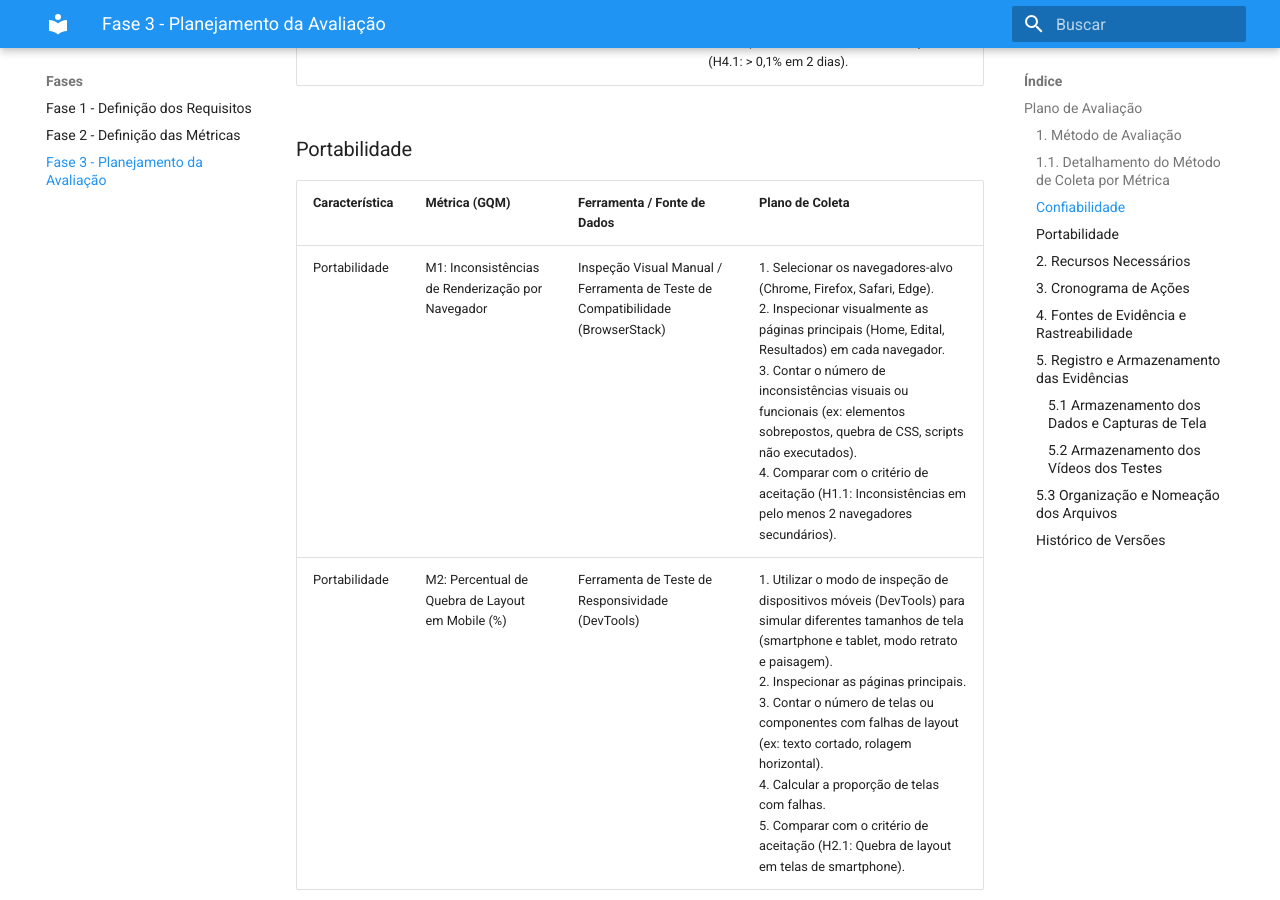
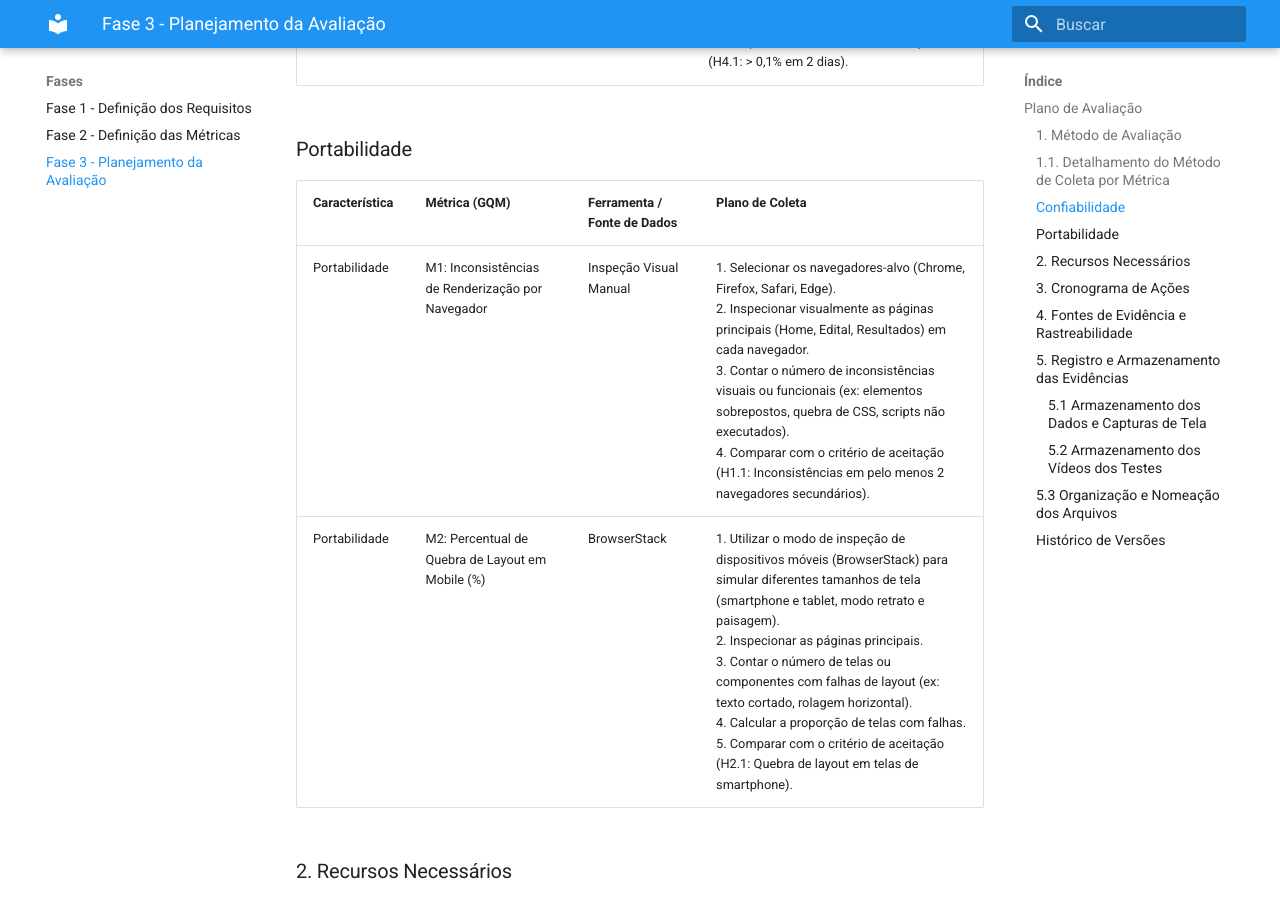
Before and after one commit to FCTE-Qualidade-de-Software-1/2025-2_T02_FRANCES-ALLEN, an MkDocs documentation site: the page built from docs/fase3.md, in a window 1280 px wide and 900 px high, scrolled down 1541 px. Built offline with MkDocs 1.6.1 and Material for MkDocs 9.7.7, drawn with Linux system fonts in a browser that asks for light colours.

Commit message:
ferramentas de portabilidade

```diff
--- a/docs/fase3.md
+++ b/docs/fase3.md
@@ -30,8 +30,8 @@ A tabela abaixo detalha o plano de coleta para cada métrica definida na Fase 2.
 
 | Característica | Métrica (GQM)                                   | Ferramenta / Fonte de Dados                        | Plano de Coleta |
 |----------------|--------------------------------------------------|----------------------------------------------------|------------------|
-| Portabilidade  | M1: Inconsistências de Renderização por Navegador |Inspeção Visual Manual / Ferramenta de Teste de Compatibilidade (BrowserStack)         | 1. Selecionar os navegadores-alvo (Chrome, Firefox, Safari, Edge). <br> 2. Inspecionar visualmente as páginas principais (Home, Edital, Resultados) em cada navegador. <br> 3. Contar o número de inconsistências visuais ou funcionais (ex: elementos sobrepostos, quebra de CSS, scripts não executados). <br> 4. Comparar com o critério de aceitação (H1.1: Inconsistências em pelo menos 2 navegadores secundários). |
-| Portabilidade  | M2: Percentual de Quebra de Layout em Mobile (%) | Ferramenta de Teste de Responsividade (DevTools)                      | 1. Utilizar o modo de inspeção de dispositivos móveis (DevTools) para simular diferentes tamanhos de tela (smartphone e tablet, modo retrato e paisagem). <br> 2. Inspecionar as páginas principais. <br> 3. Contar o número de telas ou componentes com falhas de layout (ex: texto cortado, rolagem horizontal).<br> 4. Calcular a proporção de telas com falhas. <br> 5. Comparar com o critério de aceitação (H2.1: Quebra de layout em telas de smartphone). |
+| Portabilidade  | M1: Inconsistências de Renderização por Navegador | Inspeção Visual Manual      | 1. Selecionar os navegadores-alvo (Chrome, Firefox, Safari, Edge). <br> 2. Inspecionar visualmente as páginas principais (Home, Edital, Resultados) em cada navegador. <br> 3. Contar o número de inconsistências visuais ou funcionais (ex: elementos sobrepostos, quebra de CSS, scripts não executados). <br> 4. Comparar com o critério de aceitação (H1.1: Inconsistências em pelo menos 2 navegadores secundários). |
+| Portabilidade  | M2: Percentual de Quebra de Layout em Mobile (%) | BrowserStack                   | 1. Utilizar o modo de inspeção de dispositivos móveis (BrowserStack) para simular diferentes tamanhos de tela (smartphone e tablet, modo retrato e paisagem). <br> 2. Inspecionar as páginas principais. <br> 3. Contar o número de telas ou componentes com falhas de layout (ex: texto cortado, rolagem horizontal).<br> 4. Calcular a proporção de telas com falhas. <br> 5. Comparar com o critério de aceitação (H2.1: Quebra de layout em telas de smartphone). |
 
 
 ### 2. Recursos Necessários
```
